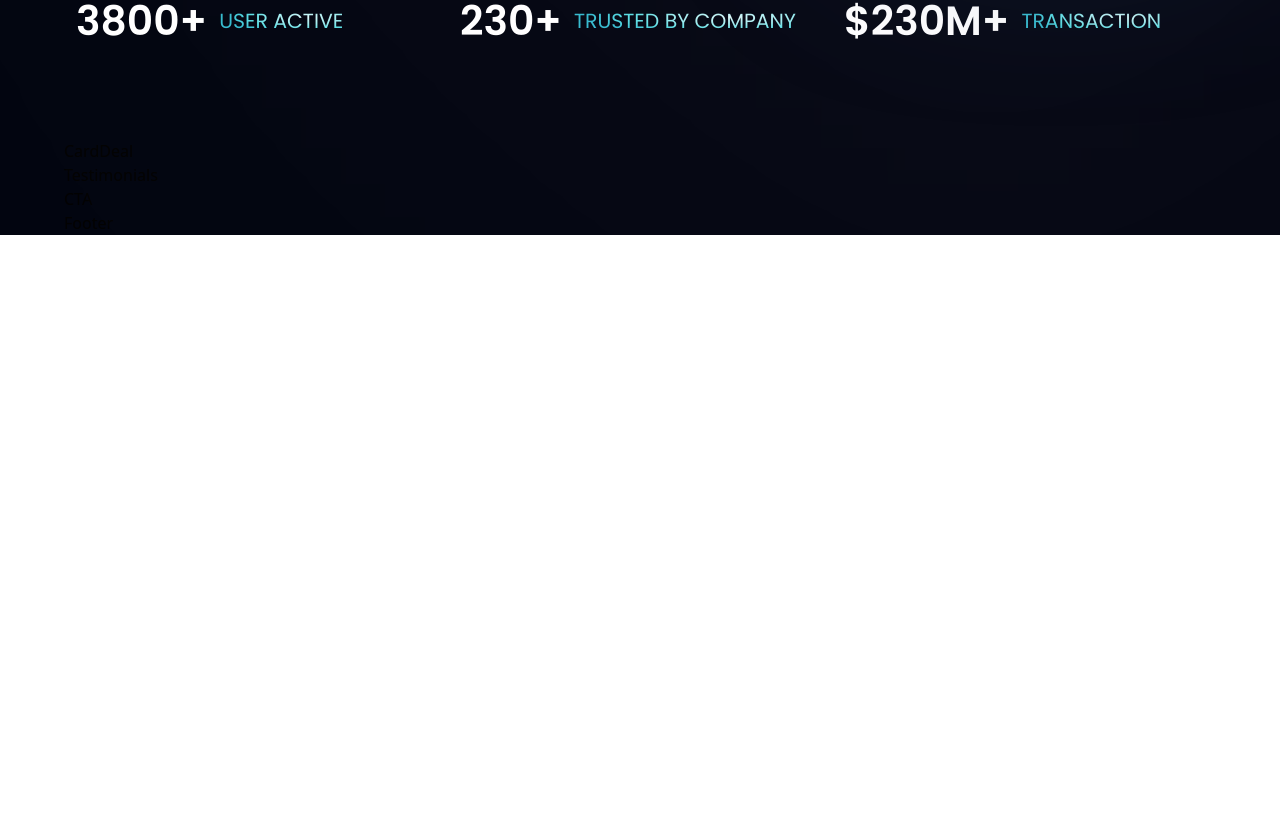
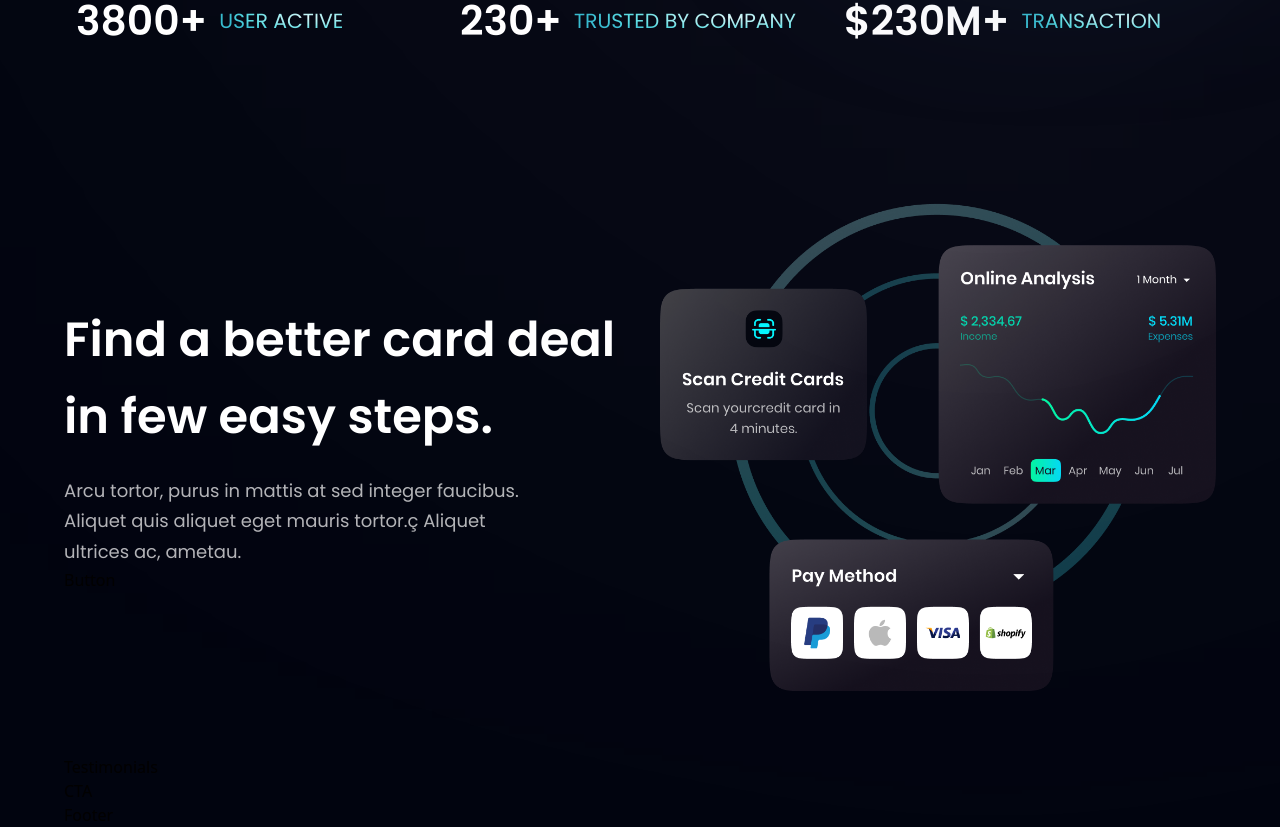
Before and after one commit to amanjnc/bank_modern_app, a React (Vite) app: page / in a window 1280 px wide. Shown: the part 806-1633 px from the top of the page. Before the commit the page ends 1041 px from the top, so only its background shows below. Built offline with nearby package versions, Linux system fonts and the light colour scheme.

Commit message:
Card deal

```diff
--- a/src/components/CardDeal.jsx
+++ b/src/components/CardDeal.jsx
@@ -1,9 +1,26 @@
-import React from 'react'
+import { card } from "../assets";
+import styles, { layout } from "../style";
+import Button from "./Button";
 
-const CardDeal = () => {
-  return (
-    <div>CardDeal</div>
-  )
-}
+const CardDeal = () => (
+	<section className={layout.section}>
+		<div className={layout.sectionInfo}>
+			<h2 className={styles.heading2}>
+				Find a better card deal <br className='sm:block hidden' /> in few easy
+				steps.
+			</h2>
+			<p className={`${styles.paragraph} max-w-[470px] mt-5`}>
+				Arcu tortor, purus in mattis at sed integer faucibus. Aliquet quis
+				aliquet eget mauris tortor.ç Aliquet ultrices ac, ametau.
+			</p>
 
-export default CardDeal
+			<Button styles={`mt-10`} />
+		</div>
+
+		<div className={layout.sectionImg}>
+			<img src={card} alt='billing' className='w-[100%] h-[100%]' />
+		</div>
+	</section>
+);
+
+export default CardDeal;
```
